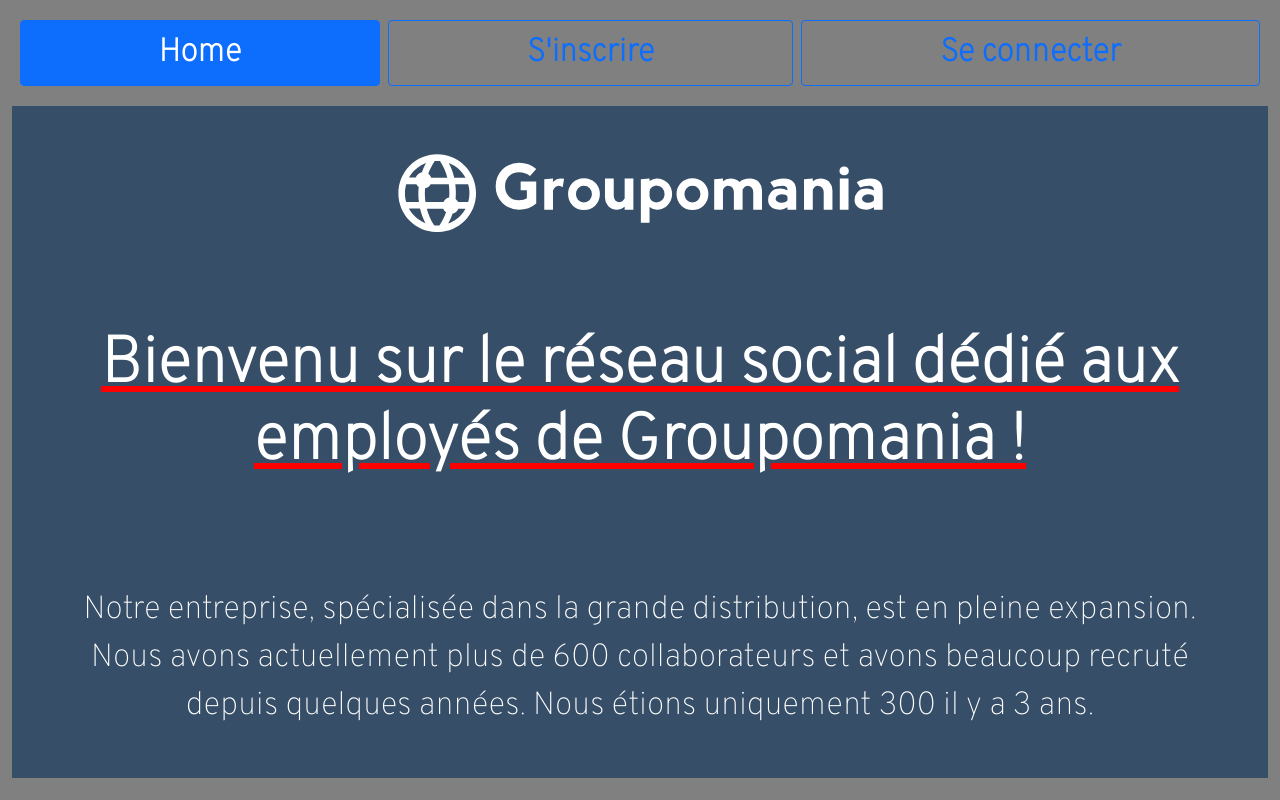
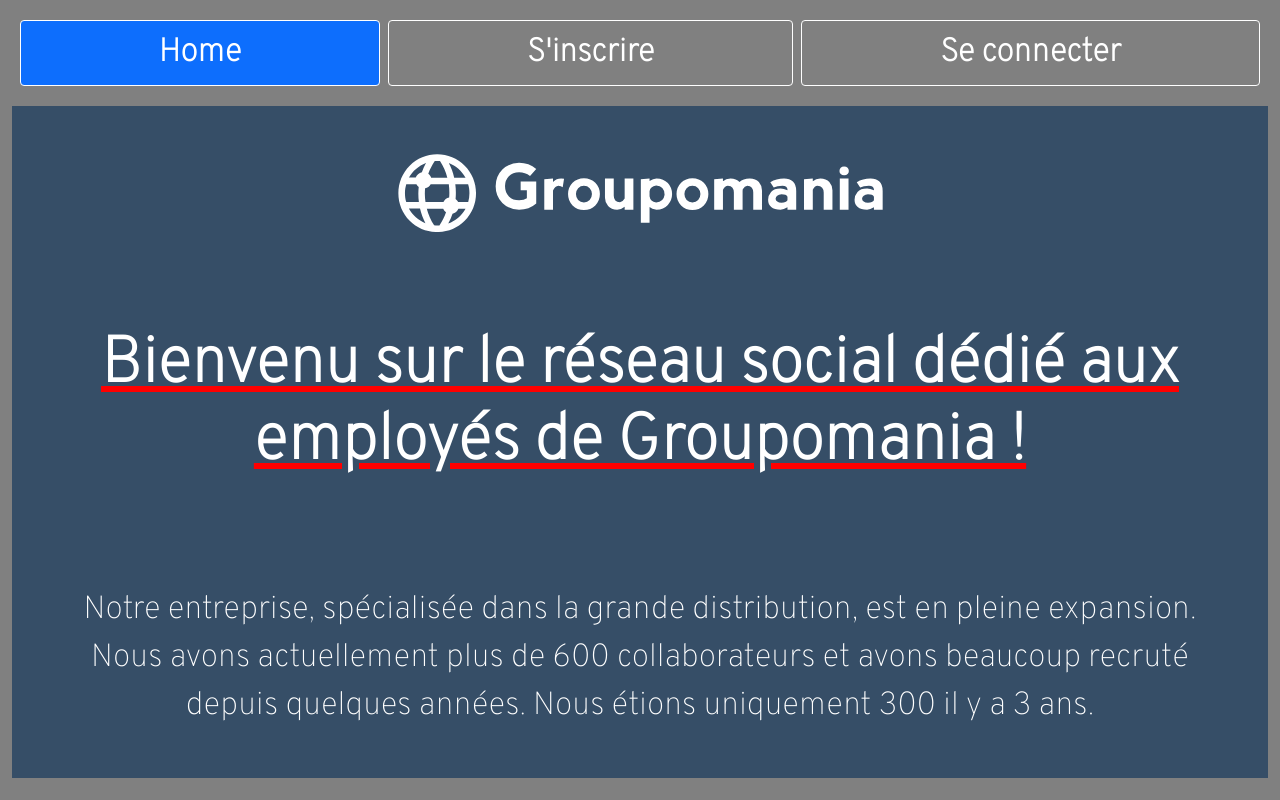
Before and after one commit to LVCHARVET/Louis-Valentin_Charvet_7_31012022, a Vue app in the folder frontend/groupomania/: page / in a window 1280 px wide. Built offline with nearby package versions, Linux system fonts and the light colour scheme.

Commit message:
Modification du constrast navbar, Projet terminé

```diff
--- a/frontend/groupomania/public/index.html
+++ b/frontend/groupomania/public/index.html
@@ -1,5 +1,5 @@
 <!DOCTYPE html>
-<html lang="">
+<html lang="fr">
   <head>
     <meta charset="utf-8">
     <meta http-equiv="X-UA-Compatible" content="IE=edge">
--- a/frontend/groupomania/src/components/Nav.vue
+++ b/frontend/groupomania/src/components/Nav.vue
@@ -4,33 +4,33 @@
       <nav class="nav nav-pills flex-column flex-sm-row space-between">
         <router-link
           :class="{ active: path === '/' }"
-          class="flex-sm-fill text-sm-center nav-link text-center border border-primary m-1"
+          class="flex-sm-fill text-white text-sm-center nav-link text-center border border-white m-1"
           to="/"
           >Home</router-link
         >
         <router-link
           :class="{ active: path === '/user' }"
-          class="flex-sm-fill text-sm-center nav-link text-center border border-primary m-1"
+          class="flex-sm-fill text-white text-sm-center nav-link text-center border border-white m-1"
           to="/user"
           v-if="isLoggedIn"
           >Profil</router-link
         >
         <router-link
           :class="{ active: path === '/signup' }"
-          class="flex-sm-fill text-sm-center nav-link text-center border border-primary m-1"
+          class="flex-sm-fill text-white text-sm-center nav-link text-center border border-white m-1"
           to="/signup"
           v-if="!isLoggedIn"
           >S'inscrire</router-link
         >
         <router-link
           :class="{ active: path === '/login' }"
-          class="flex-sm-fill text-sm-center nav-link text-center border border-primary m-1"
+          class="flex-sm-fill text-white text-sm-center nav-link text-center border border-white m-1"
           to="/login"
           v-if="!isLoggedIn"
           >Se connecter</router-link
         >
         <button id="logout_btn" class="btn btn-danger m-1" @click="logout" v-if="isLoggedIn">
-          déconnexion
+          Déconnexion
         </button>
       </nav>
     </div>
@@ -59,7 +59,6 @@
     this.$watch(
       () => this.$route.path,
       (path) => {
-        console.log(path);
         this.path = path;
       }
     );
@@ -73,4 +72,7 @@
   font-size: 2em;
   font-weight: bold;
 }
+#logout_btn {
+  font-size: 0.9em;
+}
 </style>
--- a/frontend/groupomania/src/views/Home.vue
+++ b/frontend/groupomania/src/views/Home.vue
@@ -4,7 +4,7 @@
       <img
         class="rounded img-fluid d-block mx-auto p-100 p-5"
         src="../assets/icon-left-font-monochrome-white.svg"
-        alt=""
+        alt="logo de l'entreprise groupomania"
       />
       <h1 id="home_msg" class="text-center text-white p-5">
         Bienvenu sur le réseau social dédié aux employés de Groupomania !
--- a/frontend/groupomania/src/views/User.vue
+++ b/frontend/groupomania/src/views/User.vue
@@ -119,11 +119,9 @@
           email: this.newEmail,
         })
         .then(() => {
-          this.user = {
-            prenom: this.newPrenom,
-            nom: this.newNom,
-            email: this.newEmail,
-          };
+          this.user.prenom = this.newPrenom;
+          this.user.nom = this.newNom;
+          this.user.email = this.newEmail;
           this.$store.state.validInfo = "Utilisateur modifié !";
         })
         .catch((err) => {
@@ -135,7 +133,7 @@
         });
     },
     deleteUser() {
-      let res = confirm("Êtes vous sûr de vouloir supprimer ce compte ?")
+      let res = confirm("Êtes vous sûr de vouloir supprimer ce compte ?");
       if (res) {
         axiosApiInstance
           .delete("http://localhost:8888/users/" + this.user.id)
```
